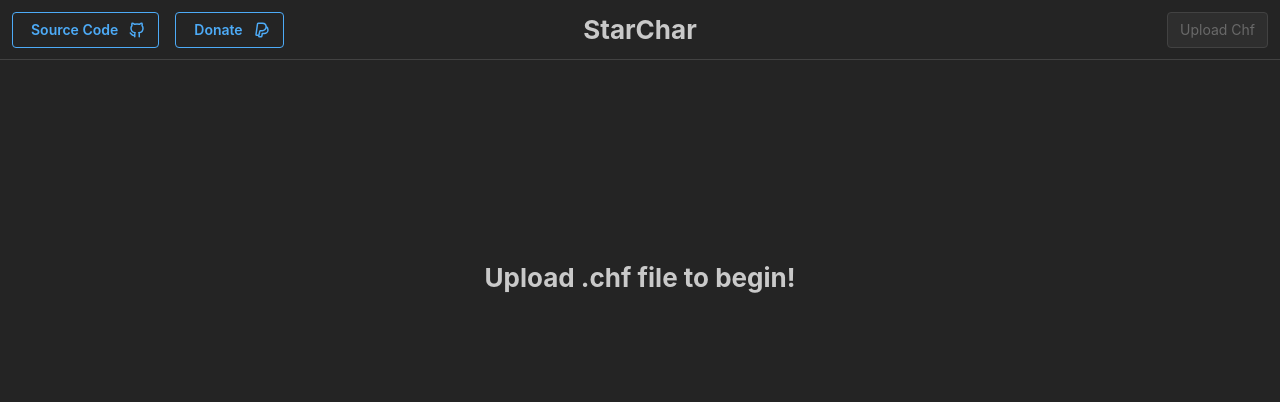
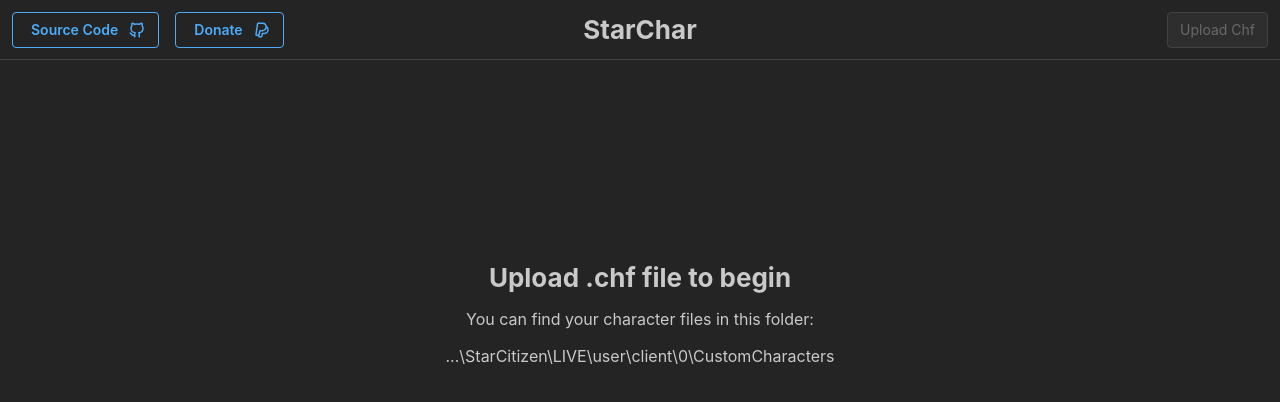
Before and after one commit to diogotr7/starchar, a React (Vite) app: page / in a window 1280 px wide. Shown: the top 402 px of the page. Built offline with nearby package versions, Linux system fonts and the light colour scheme.

Commit message:
add instructions to upload file

```diff
--- a/src/App.tsx
+++ b/src/App.tsx
@@ -1,5 +1,5 @@
 import { useEffect, useMemo, useState } from 'react'
-import { ActionIcon, AppShell, Button, Center, FileInput, Group, SimpleGrid, Stack, Title, em } from '@mantine/core'
+import { ActionIcon, AppShell, Button, Center, FileInput, Group, SimpleGrid, Stack, Text, Title, em } from '@mantine/core'
 import { useImmer } from 'use-immer'
 import { notifications } from '@mantine/notifications'
 import { IconBrandGithub, IconBrandPaypal } from '@tabler/icons-react'
@@ -123,10 +123,13 @@ function App() {
               )
             : (
               <Center mt="200">
-                <Title order={2}>Upload .chf file to begin!</Title>
+                <Stack gap="sm" align="center">
+                  <Title order={2}>Upload .chf file to begin</Title>
+                  <Text>You can find your character files in this folder:</Text>
+                  <Text>...\StarCitizen\LIVE\user\client\0\CustomCharacters</Text>
+                </Stack>
               </Center>
               )}
-
         </Stack>
       </AppShell.Main>
     </AppShell>
```
